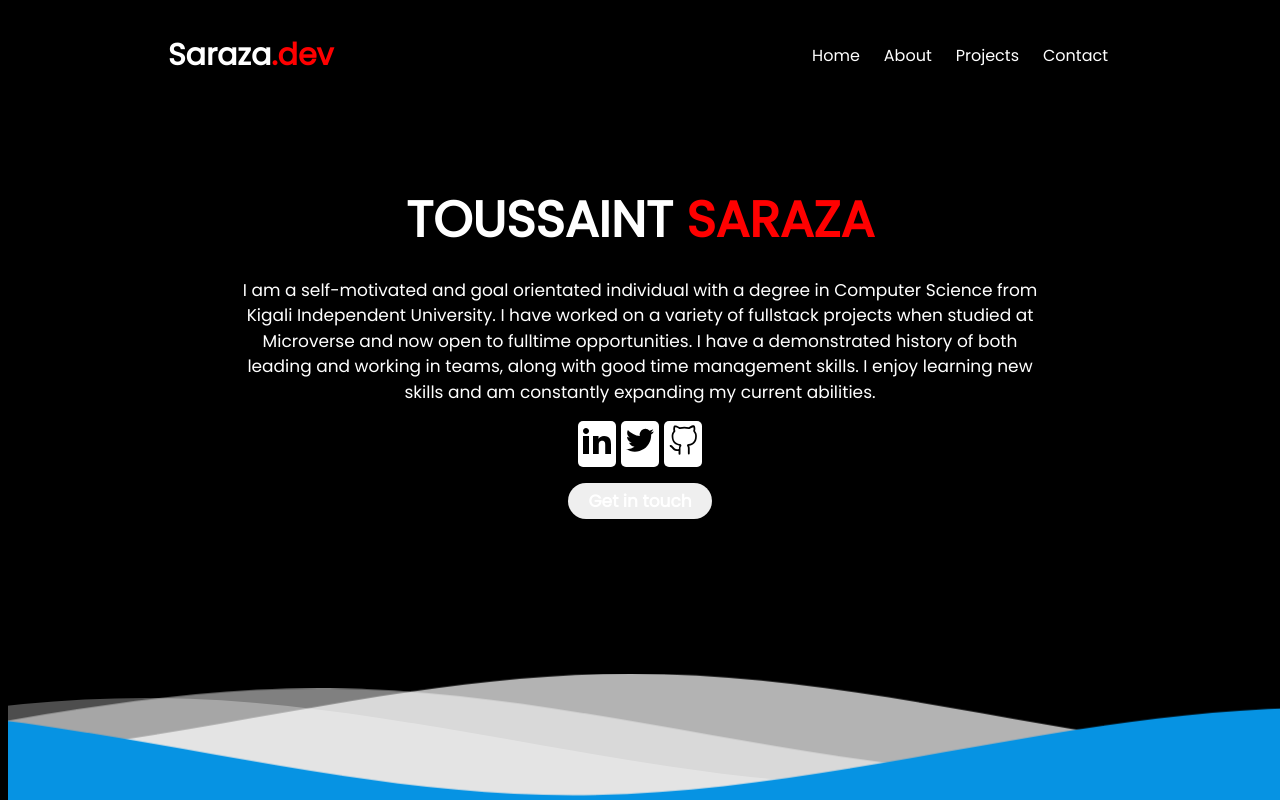
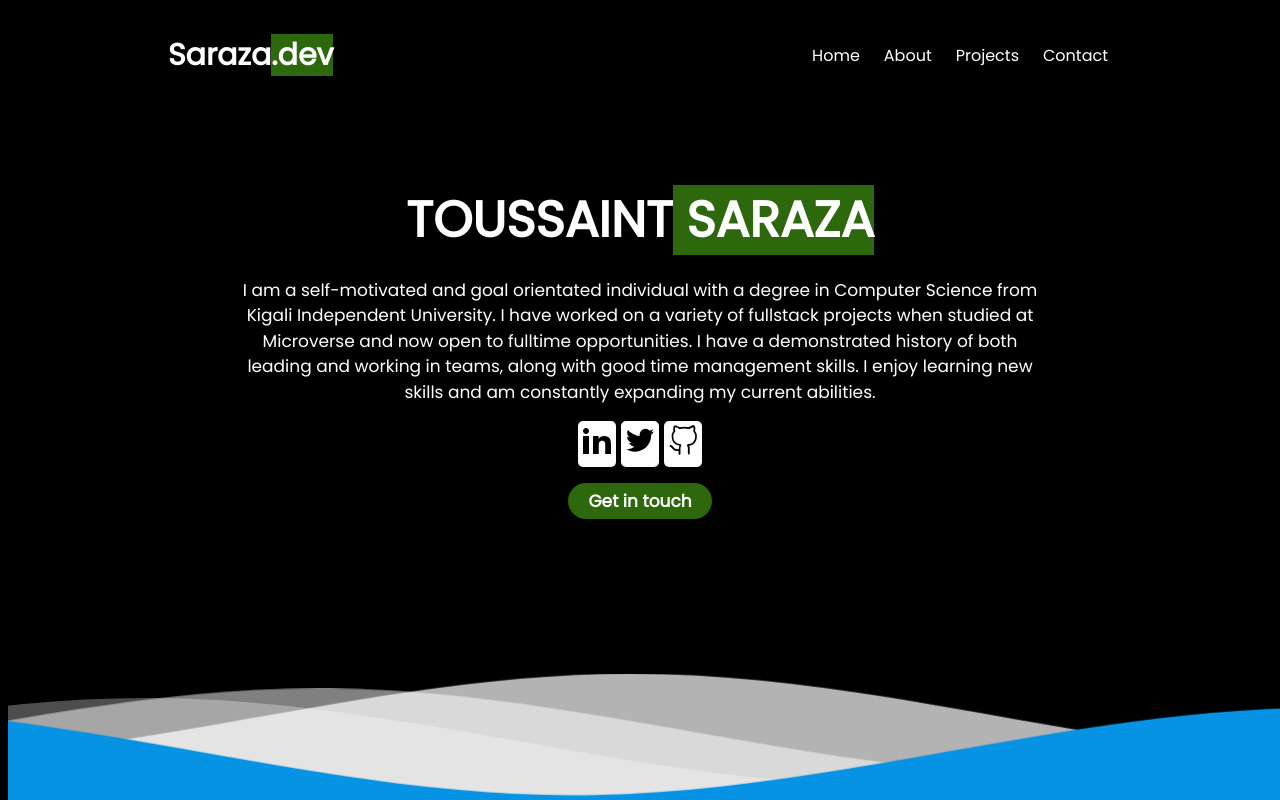
Before and after one commit to sarazaToussaint/Saraza-dev, a React (Create React App) app: page / in a window 1280 px wide. Built offline with nearby package versions, Linux system fonts and the light colour scheme.

Commit message:
Add keyframes

```diff
--- a/src/App.css
+++ b/src/App.css
@@ -138,10 +138,6 @@ button {
   color: #fff;
   margin: auto;
   animation: slideInFromBottom 1s ease-in;
-}
-
-.myDiv {
-  color: red;
 }
 
 .container p {
@@ -338,13 +334,9 @@ button {
   animation: slideInFromBottom 1s ease-in;
 }
 
-/* .mydiv {
-  width:100%;
-  height:100%;
-  color:black;
-  font-weight:bold;
+.myDiv {
   animation: myanimation 10s infinite;
-} */
+}
 
 @keyframes myanimation {
   0% { background-color: #0693e3; }
```
